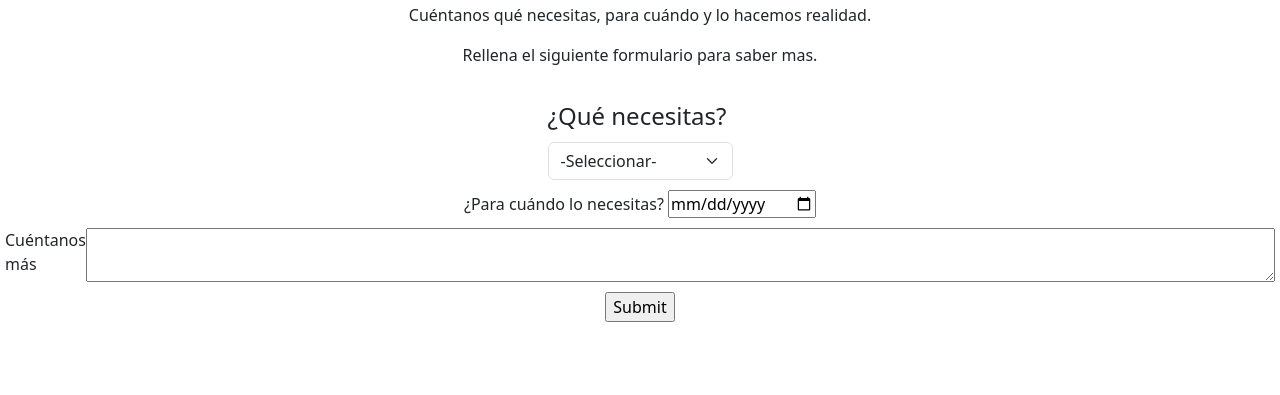
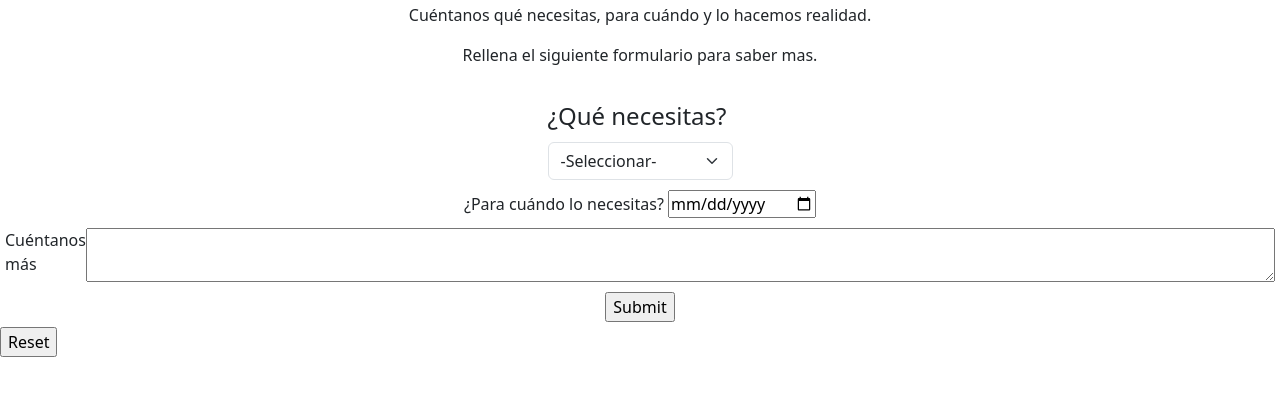
Before and after one commit to Gracekr/test, a plain HTML site: page Pedidos.html in a window 1280 px wide. Shown: the part 199-594 px from the top of the page. Drawn offline with nearby package versions, Linux system fonts and the light colour scheme.

Commit message:
Update Pedidos.html

```diff
--- a/Pedidos.html
+++ b/Pedidos.html
@@ -66,7 +66,7 @@
         </textarea>
 </div>
     <div>
-    <input type="submit"></div>
+    <input type="submit"></div> <input type="reset" value="Reset">
 </form>
     <script src="https://cdn.jsdelivr.net/npm/bootstrap@5.3.5/dist/js/bootstrap.bundle.min.js"
         integrity="sha384-k6d4wzSIapyDyv1kpU366/PK5hCdSbCRGRCMv+eplOQJWyd1fbcAu9OCUj5zNLiq"
```
